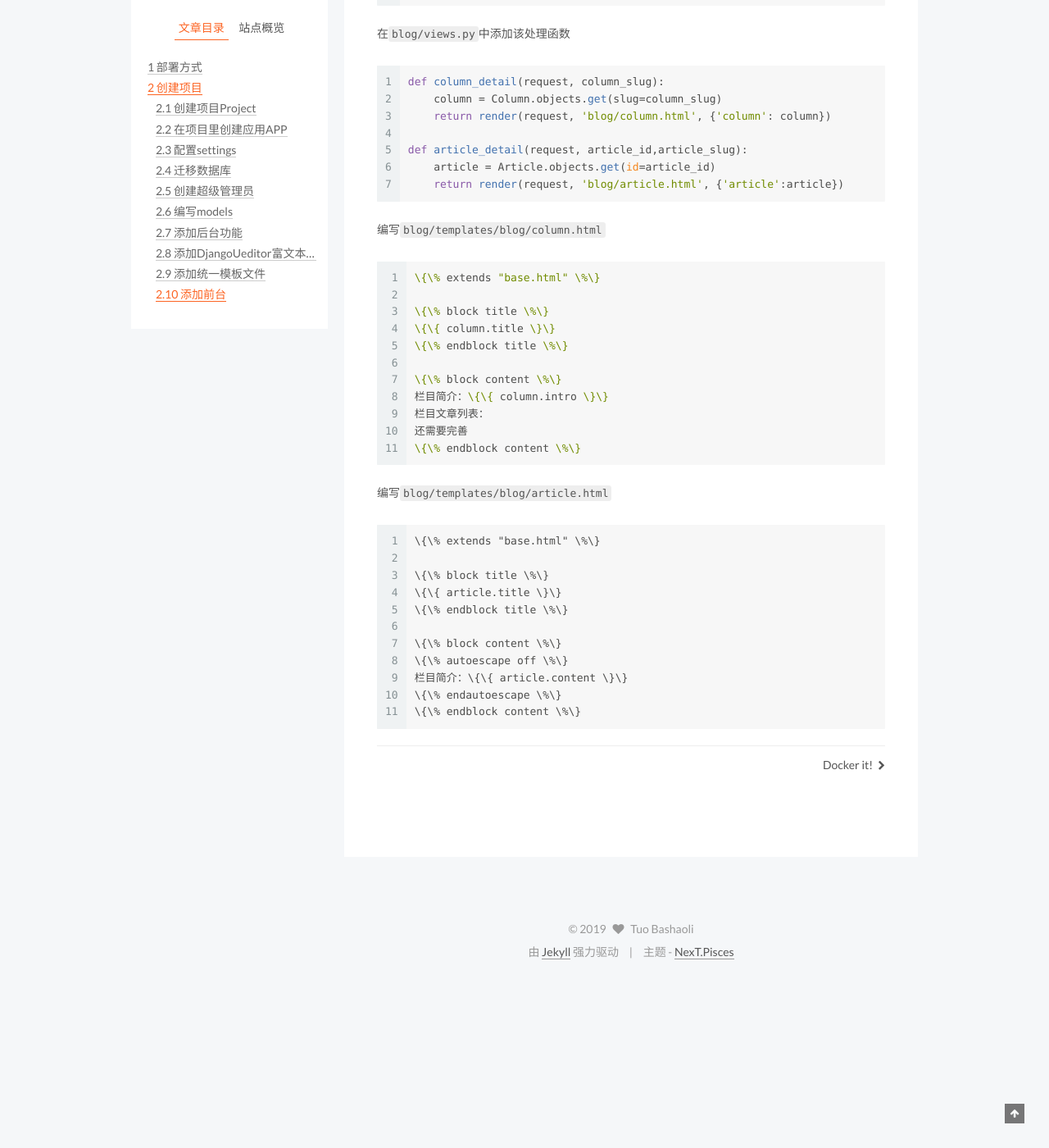
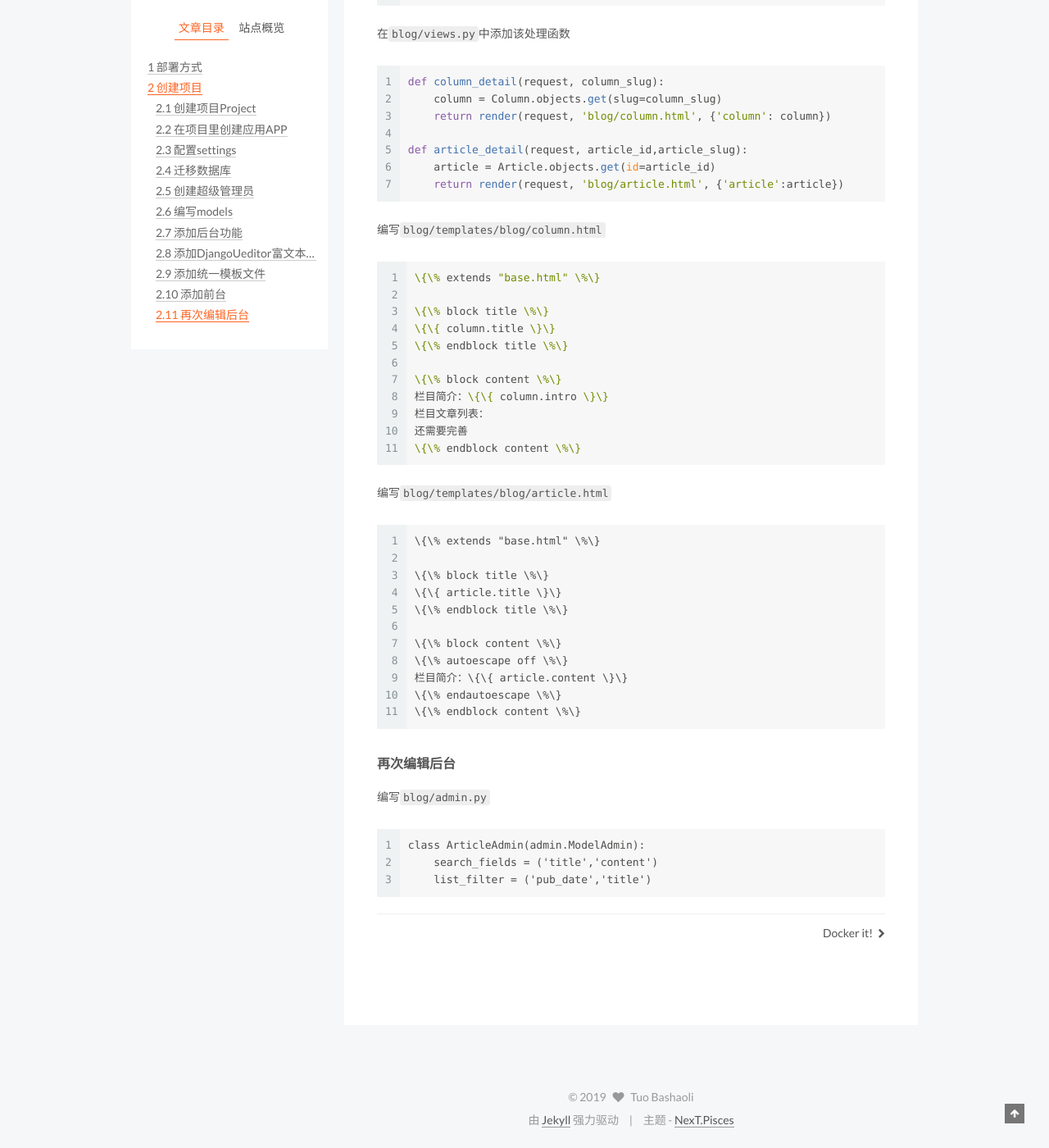
Before and after one commit to tuobashaoli/tuobashaoli.github.io, a Jekyll site: the page built from _posts/2019-10-09-django.markdown, in a window 1280 px wide and 1400 px high, scrolled down 5294 px. Shown: the whole window at 82% size. Built offline with Jekyll 4.4.1, drawn with Linux system fonts in a browser that asks for light colours; comment, search, counter and statistics services are not loaded.

Commit message:
update django

````diff
--- a/_posts/2019-10-09-django.markdown
+++ b/_posts/2019-10-09-django.markdown
@@ -299,3 +299,13 @@ def article_detail(request, article_id,article_slug):
 \{\% endautoescape \%\}
 \{\% endblock content \%\}
 ```
+
+#### 再次编辑后台
+
+编写`blog/admin.py`
+
+```
+class ArticleAdmin(admin.ModelAdmin):
+    search_fields = ('title','content')
+    list_filter = ('pub_date','title')
+```
````
